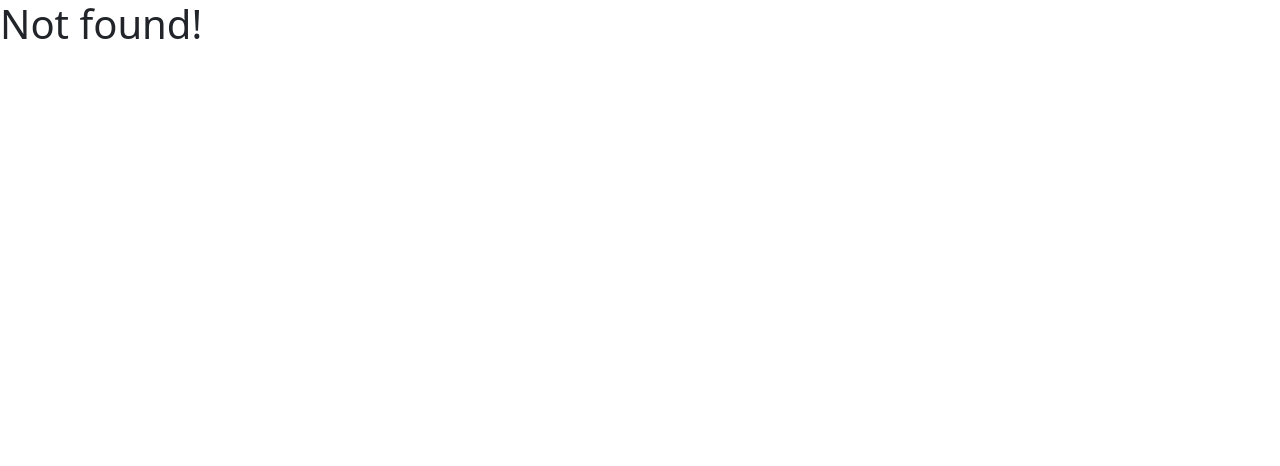
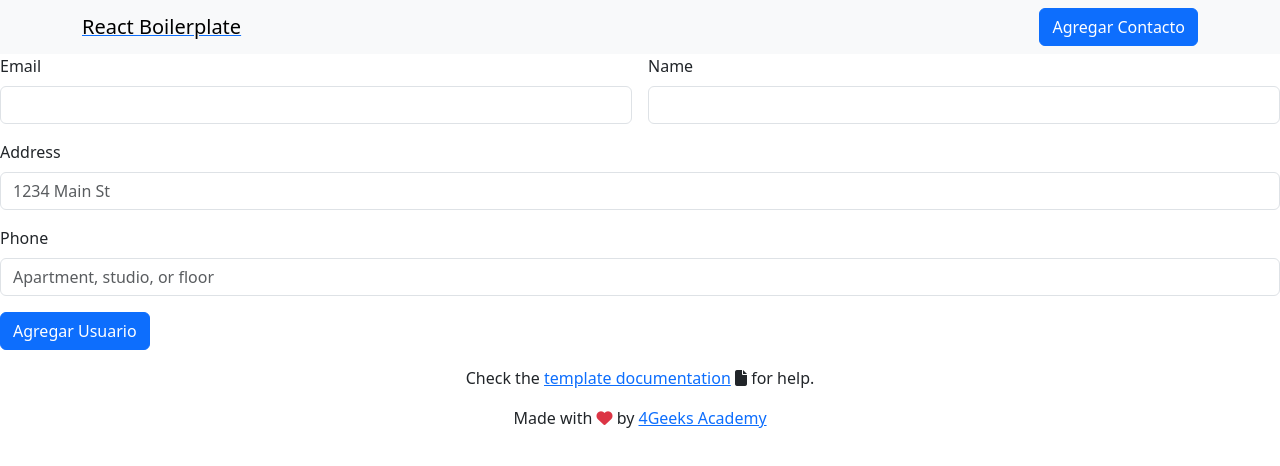
Before and after one commit to 4GeeksAcademy/williamaguas-Lista-de-Contactos-usando-React-Context, a React (Vite) app: page /nuevocontacto in a window 1280 px wide. Before the commit this address had no page. Shown: the top 466 px of the page. Built offline with nearby package versions, Linux system fonts and the light colour scheme.

Commit message:
formulario de agregar contacto

```diff
--- a/src/components/Navbar.jsx
+++ b/src/components/Navbar.jsx
@@ -9,8 +9,8 @@
 					<span className="navbar-brand mb-0 h1">React Boilerplate</span>
 				</Link>
 				<div className="ml-auto">
-					<Link to="/demo">
-						<button className="btn btn-primary">Check the Context in action</button>
+					<Link to="/nuevocontacto">
+						<button className="btn btn-primary">Agregar Contacto</button>
 					</Link>
 				</div>
 			</div>
--- /dev/null
+++ b/src/pages/AgregarContactos.jsx
@@ -0,0 +1,52 @@
+import React, { useState } from "react";
+import useGlobalReducer from "../hooks/useGlobalReducer.jsx";
+const AgregarContactos = () => {
+    const { store, dispatch } = useGlobalReducer()
+    let [data, setData] = useState({
+        name: "", email: "", phone: "", address: ""
+    }
+
+
+    )
+    const formularioDelImput = (e) => {
+        setData({ ...data, [e.target.name]: e.target.value })
+    }
+    const crear = (e) => {
+        e.preventDefault()
+        fetch("https://playground.4geeks.com/contact/agendas/william/contacts", {
+            method: "POST",
+            headers: { "Content-Type": "application/json" },
+            body: JSON.stringify({...data,agenda_slug:"william"})
+        })
+
+    }
+    return (
+        <div>
+            <form className="row g-3" onSubmit={crear}>
+                <div className="col-md-6">
+                    <label htmlFor="inputEmail4" className="form-label">Email</label>
+                    <input type="email" className="form-control" id="inputEmail4" name="email" onChange={formularioDelImput} value={data.email} />
+                </div>
+                <div className="col-md-6">
+                    <label htmlFor="inputPassword4" className="form-label">Name</label>
+                    <input type="text" className="form-control" id="inputPassword4" name="name" onChange={formularioDelImput} value={data.name} />
+                </div>
+                <div className="col-12">
+                    <label htmlFor="inputAddress" className="form-label">Address</label>
+                    <input type="text" className="form-control" id="inputAddress" placeholder="1234 Main St" name="address" onChange={formularioDelImput} value={data.address} />
+                </div>
+                <div className="col-12">
+                    <label htmlFor="inputAddress2" className="form-label">Phone</label>
+                    <input type="text" className="form-control" id="inputAddress2" placeholder="Apartment, studio, or floor" name="phone" onChange={formularioDelImput} value={data.phone} />
+                </div>
+
+
+
+                <div className="col-12">
+                    <button type="submit" className="btn btn-primary">Agregar Usuario</button>
+                </div>
+            </form>
+        </div>
+    )
+}
+export default AgregarContactos;
--- a/src/routes.jsx
+++ b/src/routes.jsx
@@ -9,7 +9,7 @@
 import { Home } from "./pages/Home";
 import { Single } from "./pages/Single";
 import { Demo } from "./pages/Demo";
-
+import AgregarContactos from "./pages/AgregarContactos";
 export const router = createBrowserRouter(
     createRoutesFromElements(
     // CreateRoutesFromElements function allows you to build route elements declaratively.
@@ -25,6 +25,7 @@
         <Route path= "/" element={<Home />} />
         <Route path="/single/:theId" element={ <Single />} />  {/* Dynamic route for single items */}
         <Route path="/demo" element={<Demo />} />
+        <Route path="/nuevocontacto" element={<AgregarContactos/>} />
       </Route>
     )
 );
```
Also changed, not shown: 1 other file (tests, documents, lock files or other folders).
